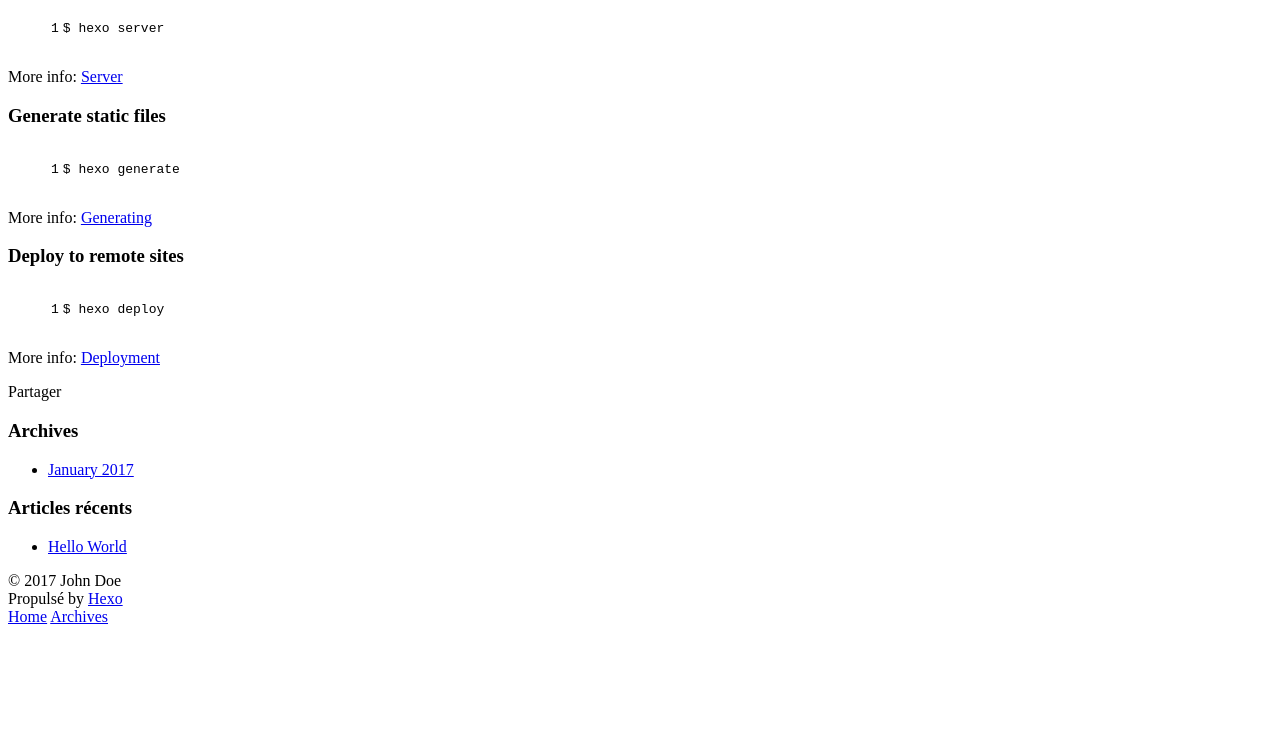
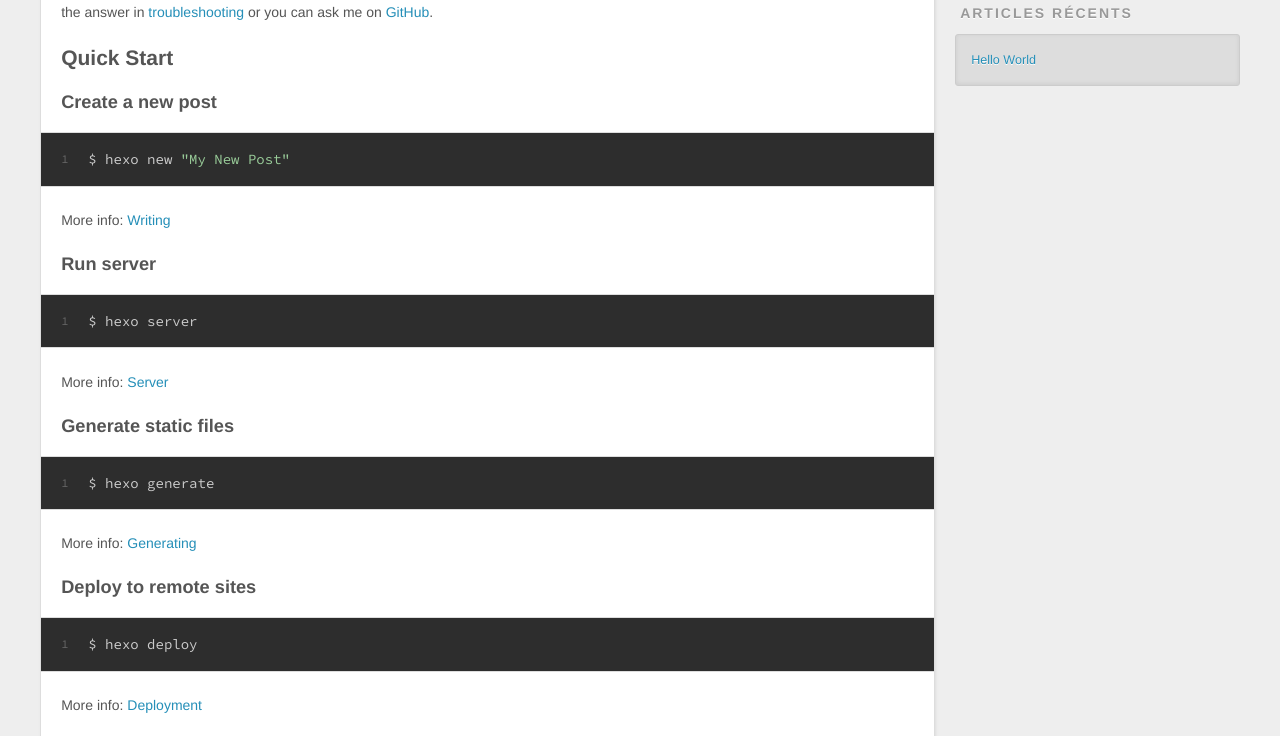
Before and after one commit to minghuaPu/blogNode, a plain HTML site: page index.html in a window 1280 px wide. Shown: the part 475-1211 px from the top of the page. Before the commit the page ends 1109 px from the top, so only its background shows below. Drawn offline with nearby package versions, Linux system fonts and the light colour scheme; the site is published under a folder, as on GitHub Pages, so addresses that start at the root find nothing.

Commit message:
Site updated: 2017-01-17 17:45:04

```diff
--- a/index.html
+++ b/index.html
@@ -20,7 +20,7 @@
 
     <link href="//fonts.googleapis.com/css?family=Source+Code+Pro" rel="stylesheet" type="text/css">
 
-  <link rel="stylesheet" href="/css/style.css">
+  <link rel="stylesheet" href="css/style.css">
 
 
 </head>
@@ -169,11 +169,11 @@
 <script src="//ajax.googleapis.com/ajax/libs/jquery/2.0.3/jquery.min.js"></script>
 
 
-  <link rel="stylesheet" href="/fancybox/jquery.fancybox.css">
-  <script src="/fancybox/jquery.fancybox.pack.js"></script>
+  <link rel="stylesheet" href="fancybox/jquery.fancybox.css">
+  <script src="fancybox/jquery.fancybox.pack.js"></script>
 
 
-<script src="/js/script.js"></script>
+<script src="js/script.js"></script>
 
   </div>
 </body>
```
Also changed, not shown: 2017/01/17/hello-world/index.html (+1 -1 lines).
